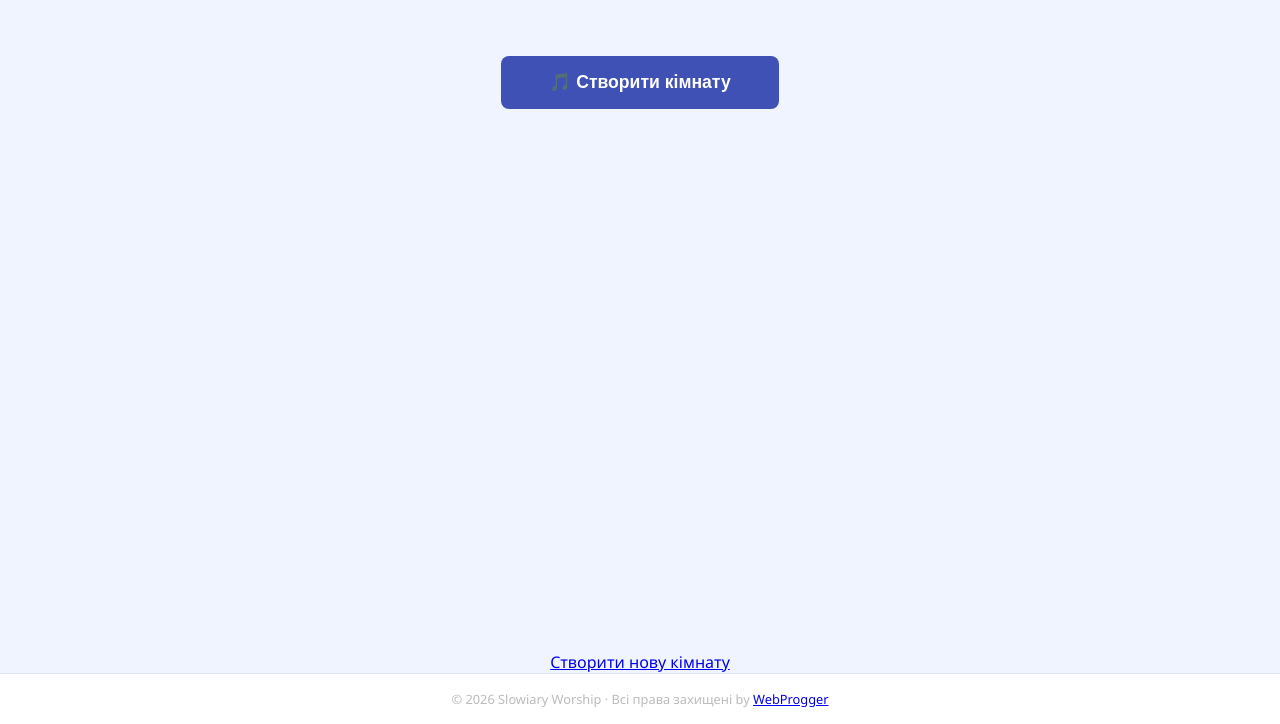
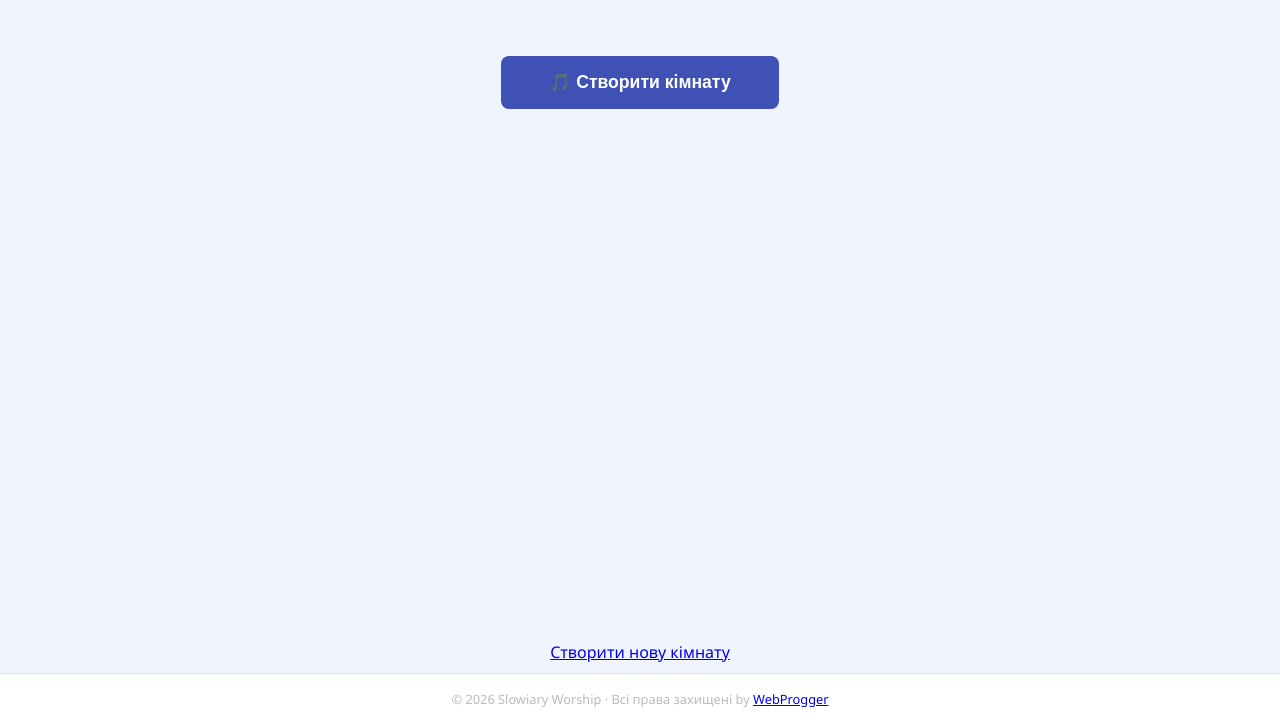
Before and after one commit to slowowiary/pisni, a website: page public/index.html in a window 1280 px wide. Shown: the part 76-800 px from the top of the page. Drawn offline with Linux system fonts and the light colour scheme; no server answers.

Commit message:
Update index.html

```diff
--- a/public/index.html
+++ b/public/index.html
@@ -292,8 +292,8 @@
     </div>
 
   </main>
-<div style="text-align: center;">
-  <a style="margin:10px;" href="https://pisni.slovo-wiry.workers.dev/">Створити нову кімнату</a>
+<div style="text-align: center; padding:10px;">
+  <a href="https://pisni.slovo-wiry.workers.dev/">Створити нову кімнату</a>
 </div>
   <footer>© 2026 Slowiary Worship · Всі права захищені by <a href="https://webprogger.wordpress.com/">WebProgger</a></footer>
 
```
